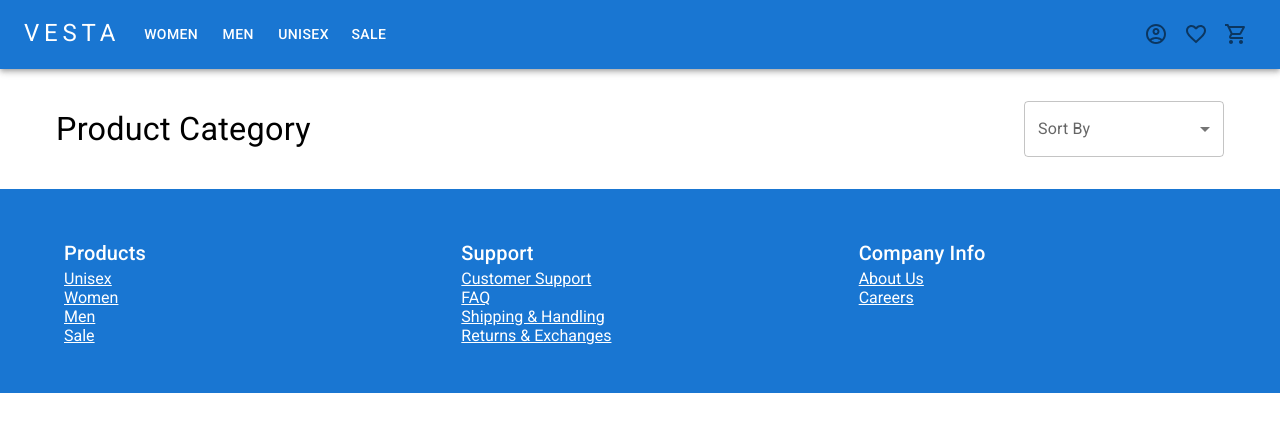
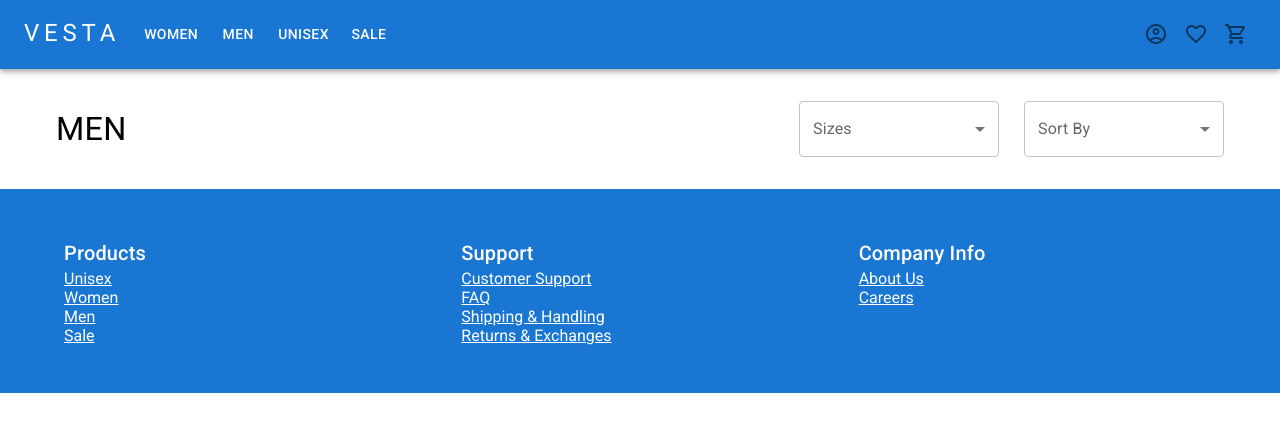
Before and after one commit to emilio-fv/e-commerce, a React (Create React App) app in the folder client/: page /products/men in a window 1280 px wide. Shown: the top 432 px of the page. Built offline with nearby package versions, Linux system fonts and the light colour scheme.

Commit message:
Products filter menu and login/reg

```diff
--- a/client/src/App.jsx
+++ b/client/src/App.jsx
@@ -18,7 +18,7 @@ function App() {
       <Routes>
         <Route path='/' element={ <Main /> }/>
         <Route path='/products/:category' element={ <Products /> }/>
-        {/* <Route path='/loginreg' element={ <LoginReg /> }/> */}
+        <Route path='/account' element={ <LoginReg /> }/>
       </Routes>
     </ThemeProvider>
     </>
--- a/client/src/components/Navbar.jsx
+++ b/client/src/components/Navbar.jsx
@@ -16,17 +16,21 @@ import React, { useState } from "react";
 import { useNavigate } from "react-router-dom";
 
 const Navbar = (props) => {
-    const [ anchorElNav, setAnchorElNav ] = useState(null);
+    const [ anchorNav, setAnchorNav ] = useState(null);
     const navigate = useNavigate();
 
     const handleOpenNavMenu = (e) => {
-      setAnchorElNav(e.currentTarget);
+      setAnchorNav(e.currentTarget);
     };
 
     const handleProductLinkClick = (e, category) => {
-        setAnchorElNav(null);
+        setAnchorNav(null);
         navigate(`/products/${category}`);
     };
+
+    const handleAccountClick = (e) => {
+        navigate('/account');
+    }
 
     return (
         <AppBar position="sticky">
@@ -63,7 +67,7 @@ const Navbar = (props) => {
                         </IconButton>
                         <Menu
                             id="menu-appbar"
-                            anchorEl={anchorElNav}
+                            anchorEl={anchorNav}
                             anchorOrigin={{
                                 vertical: "bottom",
                                 horizontal: "left"
@@ -73,7 +77,7 @@ const Navbar = (props) => {
                                 vertical: "top",
                                 horizontal: "left"
                             }}
-                            open={Boolean(anchorElNav)}
+                            open={Boolean(anchorNav)}
                             onClose={handleProductLinkClick}
                             sx={{
                                 display: { xs: "block", md: "none"}
@@ -145,7 +149,7 @@ const Navbar = (props) => {
                     {/* Desktop/Mobile: Icons */}
                     <Box sx={{ flexGrow: 0 }}>
                         <Tooltip title="Account">
-                            <IconButton>
+                            <IconButton onClick={handleAccountClick}>
                                 <AccountCircleOutlinedIcon />
                             </IconButton>
                         </Tooltip>
--- a/client/src/components/ProductCategoriesDisplay.jsx
+++ b/client/src/components/ProductCategoriesDisplay.jsx
@@ -63,7 +63,7 @@ const ProductCategoriesDisplay = (props) => {
                                 color: 'black',
                                 fontWeight: 'normal'
                             }}
-                            onClick={e => handleClick(e,"")}
+                            onClick={e => handleClick(e,"men")}
                         >
                             Men
                         </Button>
--- a/client/src/views/LoginReg.jsx
+++ b/client/src/views/LoginReg.jsx
@@ -1,12 +1,19 @@
+import Container from "@mui/system/Container";
 import React from "react";
+import Footer from "../components/Footer";
 import LoginForm from "../components/LoginForm";
+import Navbar from "../components/Navbar";
 import RegisterForm from "../components/RegisterForm";
 
 const LoginReg = () => {
     return (
         <>
-            <RegisterForm />
-            <LoginForm />
+            <Navbar />
+            <Container maxWidth="lg">
+                <RegisterForm />
+                <LoginForm />
+            </Container>
+            <Footer />
         </>
     )
 }
--- a/client/src/views/Products.jsx
+++ b/client/src/views/Products.jsx
@@ -8,39 +8,92 @@ import InputLabel from '@mui/material/InputLabel';
 import MenuItem from '@mui/material/MenuItem';
 import FormControl from '@mui/material/FormControl';
 import Select from '@mui/material/Select';
+import OutlinedInput from "@mui/material/OutlinedInput";
+import { useTheme } from '@mui/material/styles';
 import { useParams } from "react-router-dom";
 
+const ITEM_HEIGHT = 48;
+const ITEM_PADDING_TOP = 8;
+const MenuProps = {
+  PaperProps: {
+    style: {
+      maxHeight: ITEM_HEIGHT * 4.5 + ITEM_PADDING_TOP,
+      width: 250,
+    },
+  },
+};
+
+const sizes = ['x-small','small', 'medium', 'large', 'x-large'];
+
+function getStyles(name, personName, theme) {
+	return {
+	  fontWeight:
+		personName.indexOf(name) === -1
+		  ? theme.typography.fontWeightRegular
+		  : theme.typography.fontWeightMedium,
+	};
+}
+
 const Products = (props) => {
+	const theme = useTheme();
 	const { category } = useParams();
-	console.log(category);
-
 	const [ sortingCategory, setSortingCategory ] = useState('');
-	const [ products, setProducts ] = useState([]);
+	const [ selectedSizes, setSelectedSizes ] = useState([]);
 
 	const handleSortCategoryChange = (event) => {
     	setSortingCategory(event.target.value)
   	};
 
+	const handleFilterSizeChange = (event) => {
+		const { target: { value } } = event;
+		setSelectedSizes(
+			typeof value === 'string' ? value.split(',') : value
+		)
+	}
 	return(
 		<>
       		<Navbar />
       		<Container maxWidth="xl">
         		{/* Header */}
 				<Box sx={{ marginX: 4, marginY: 4, display: 'flex', justifyContent: 'space-between', alignItems: 'center' }}>
-					<Typography variant="h4">Product Category</Typography>
+					<Typography variant="h4">{ category.toUpperCase() }</Typography>
 					<Box sx={{ display: 'flex', gap: '25px'}}>
 						{/* Filter Menu */}
+						<FormControl sx={{ width: 200 }}>
+							<InputLabel id="filter-size-label">Sizes</InputLabel>
+							<Select
+								labelId="filter-size-label"
+								id="filter-size"
+								multiple
+								value={selectedSizes}
+								onChange={handleFilterSizeChange}
+								input={<OutlinedInput label="Size" />}
+								MenuProps={MenuProps}
+							>
+								{sizes.map((size) => (
+									<MenuItem
+										key={size}
+										value={size}
+										style={getStyles(size, selectedSizes, theme)}
+									>
+										{size}
+									</MenuItem>
+								))
+								}
+							</Select>
+						</FormControl>
 						{/* Sort Menu */}
 						<FormControl sx={{ width: 200 }}>
-							<InputLabel id="demo-simple-select-label">Sort By</InputLabel>
+							<InputLabel id="sort-by-label">Sort By</InputLabel>
 							<Select
-								labelId="demo-simple-select-label"
-								id="demo-simple-select"
+								labelId="sort-by-label"
+								id="sort-by"
 								value={sortingCategory}
 								label="Sort By"
 								onChange={handleSortCategoryChange}
 							>
-								<MenuItem value={'default'}>Featured</MenuItem>
+								<MenuItem value={'default'}>Default</MenuItem>
+								<MenuItem value={'featured'}>Featured</MenuItem>
 								<MenuItem value={'priceAsc'}>Price: Low to High</MenuItem>
 								<MenuItem value={'priceDesc'}>Price: High to Low</MenuItem>
 							</Select>
```
Also changed, not shown: client/src/components/FilterMenu.jsx (deleted, +0 -16 lines), client/src/views/AdminDashboard.jsx (added, +10 -0 lines).
